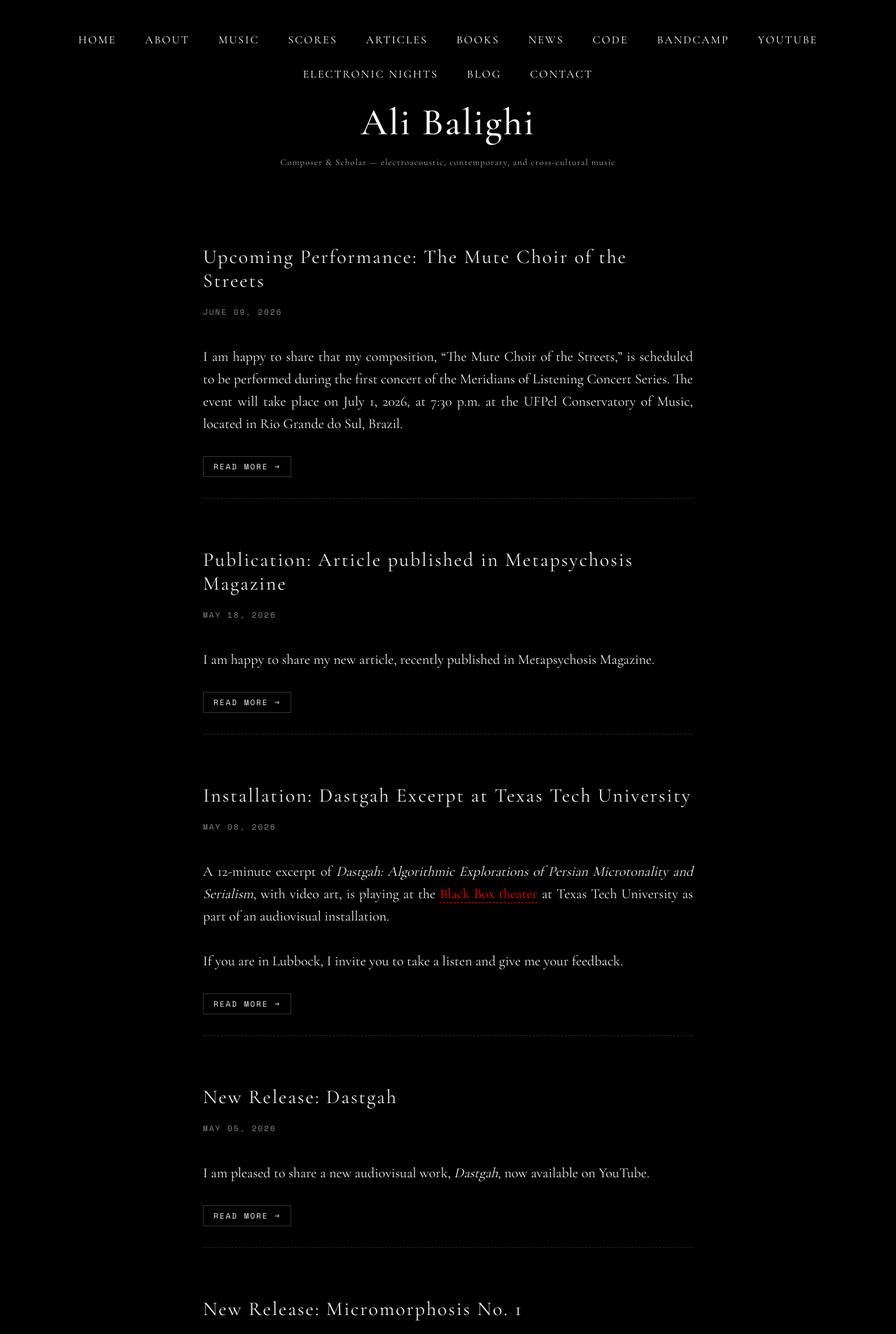
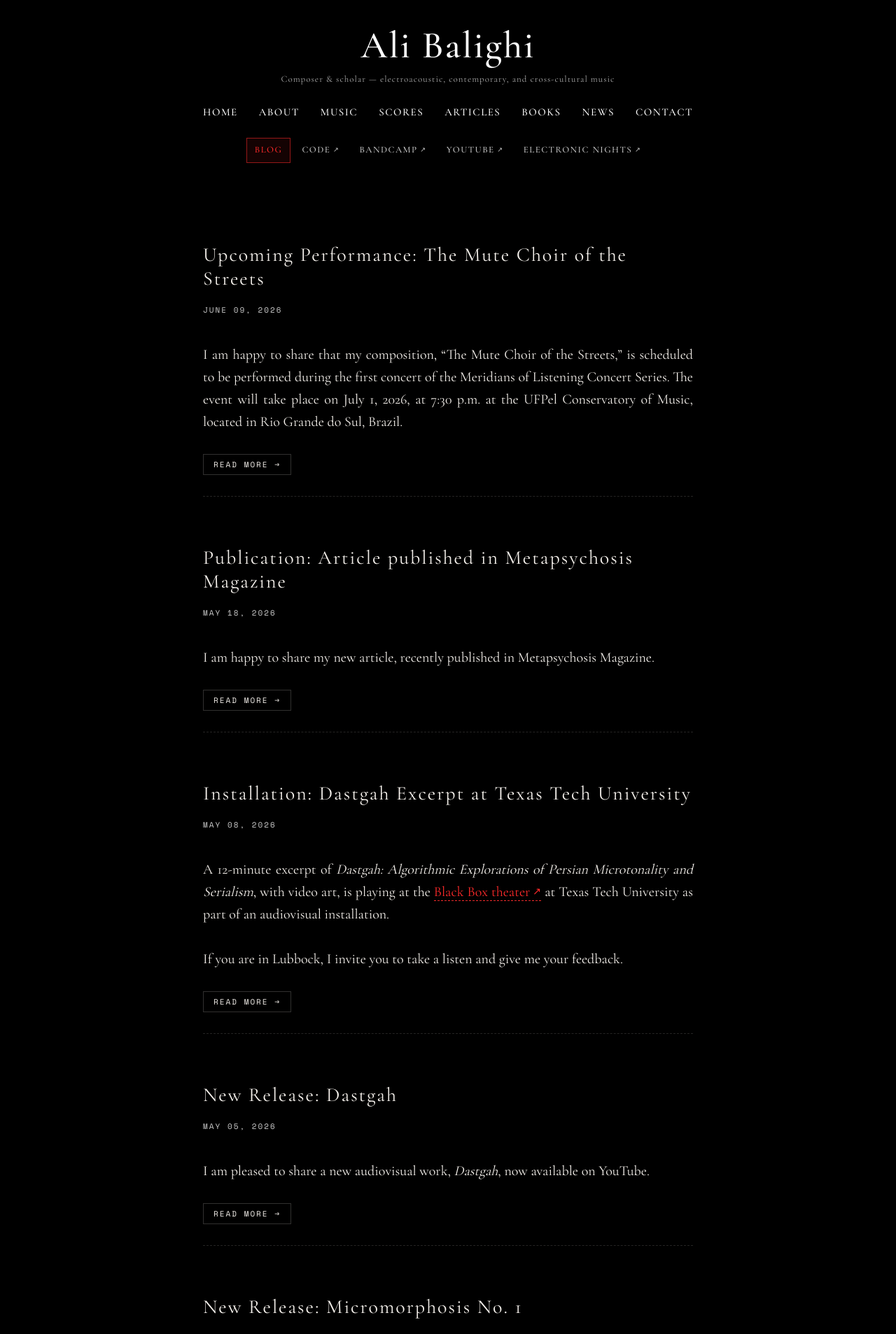
Before and after one commit to alib65/blog, a Jekyll site: the page built from index.html, in a window 1280 px wide. Shown: the top 1907 px of the page at 70% size. Built offline with Jekyll 4.4.1, drawn with Linux system fonts in a browser that asks for light colours.

Commit message:
Refactor default layout with improved styles and structure
Updated HTML structure and styles for better responsiveness and aesthetics.

```diff
--- a/_layouts/default.html
+++ b/_layouts/default.html
@@ -8,18 +8,24 @@
 
     <link rel="preconnect" href="https://fonts.googleapis.com">
     <link rel="preconnect" href="https://fonts.gstatic.com" crossorigin>
-  <link href="https://fonts.googleapis.com/css2?family=Cormorant+Garamond:wght@400;500;700&family=Space+Mono&display=swap" rel="stylesheet">
+    <link href="https://fonts.googleapis.com/css2?family=Cormorant+Garamond:wght@400;500;700&amp;family=Space+Mono&amp;display=swap" rel="stylesheet">
 
     <style>
         :root {
-      --bg-color: #000000; /* Simple Pure Black */
-      --text-main: #F4F0EB; /* Bone white */
-      --text-dim: #888888;
-      --accent-color: #ff0000; /* Red */
-      --border-color: rgba(244, 240, 235, 0.15);
+            --bg-color: #000000;
+            --text-main: #f4f0eb;
+            --text-dim: #cccccc;
+            --text-muted: #999999;
+            --accent-color: #ff2a2a;
+            --border-color: rgba(244, 240, 235, 0.18);
         }
 
         * { box-sizing: border-box; margin: 0; padding: 0; }
+
+        html {
+            color-scheme: dark;
+            scroll-behavior: smooth;
+        }
 
         /* --- CORE STYLES --- */
         body {
@@ -31,58 +37,103 @@
             overflow-x: hidden;
         }
 
+        a { color: inherit; }
+
+        a[target="_blank"]::after {
+            content: " ↗";
+            font-size: 0.72em;
+            vertical-align: 0.12em;
+        }
+
+        :focus-visible {
+            outline: 3px solid var(--accent-color);
+            outline-offset: 4px;
+        }
+
+        .skip-link {
+            position: fixed;
+            top: 12px;
+            left: 12px;
+            z-index: 10000;
+            transform: translateY(-160%);
+            background: var(--text-main);
+            color: #000000;
+            padding: 10px 14px;
+            font-family: 'Space Mono', monospace;
+            font-size: 12px;
+            text-decoration: none;
+        }
+
+        .skip-link:focus { transform: translateY(0); }
+
         /* Page Scrollbar */
         ::-webkit-scrollbar { width: 8px; }
         ::-webkit-scrollbar-track { background: #000000; }
-    ::-webkit-scrollbar-thumb { background: #333333; border-radius: 4px; }
+        ::-webkit-scrollbar-thumb { background: #444444; border-radius: 4px; }
         ::-webkit-scrollbar-thumb:hover { background: var(--accent-color); }
 
         /* --- UI LAYOUT (Menu & Title) --- */
-    #top-container {
+        .site-header {
+            display: flex;
             width: 100%;
-      display: flex;
             flex-direction: column;
             align-items: center;
-      padding-top: 40px;
-      padding-bottom: 20px;
-      gap: 25px;
+            gap: 18px;
+            padding: 38px 20px 24px;
         }
 
-    .menu {
+        .menu, .social-menu {
             display: flex;
+            max-width: 1000px;
             flex-wrap: wrap;
             justify-content: center;
-      gap: 15px;
-      max-width: 90%;
+            gap: 6px;
+        }
+
+        .social-menu {
+            gap: 4px;
         }
 
         .highlight {
-      font-family: 'Cormorant Garamond', monospace;
+            min-height: 36px;
+            border: 1px solid transparent;
             color: #ffffff;
-      padding: 6px 12px;
+            cursor: pointer;
+            font: 500 15px/1.3 'Cormorant Garamond', Georgia, serif;
+            letter-spacing: 1.5px;
+            padding: 8px 11px;
+            text-align: center;
             text-decoration: none;
-      font-size: 16px;
-      letter-spacing: 2px;
-      border: 1px solid transparent;
-      transition: all 0.3s ease;
-      cursor: pointer;
+            text-transform: uppercase;
+            transition: color 0.2s ease, border-color 0.2s ease, background 0.2s ease;
             user-select: none;
-      text-transform: uppercase;
         }
 
-    .highlight:hover {
+        .social-menu .highlight {
+            color: var(--text-dim);
+            font-size: 13px;
+        }
+
+        .highlight:hover,
+        .highlight[aria-current="page"] {
             color: var(--accent-color);
-      border-color: rgba(255, 0, 0, 0.3);
-      text-shadow: 0 0 10px rgba(255, 0, 0, 0.5);
-      background: rgba(255, 0, 0, 0.05);
-      transform: scale(1.02);
+            border-color: rgba(255, 42, 42, 0.55);
+            background: rgba(255, 42, 42, 0.08);
+        }
+
+        .highlight[aria-current="page"] {
+            cursor: default;
         }
 
         /* --- IDENTITY / TITLE STYLES --- */
-    .identity { text-align: center; }
+        .identity {
+            text-align: center;
+        }
 
-    .identity h1 a {
-      font-family: 'Cormorant Garamond', serif;
+        .identity .site-name {
+            display: inline-block;
+            margin: 0;
+            font-family: 'Cormorant Garamond', Georgia, serif;
             font-size: 54px;
             font-weight: 500;
             letter-spacing: 2px;
@@ -92,11 +143,11 @@
         }
 
         .subtitle-text {
-      font-family: 'Cormorant Garamond', monospace;
             font-size: 13px;
             color: #aaaaaa;
-      margin-top: 12px;
+            margin: 12px 0 0;
             letter-spacing: 1px;
+            line-height: 1.5;
         }
 
         /* --- MAIN CONTENT & POST STYLES --- */
@@ -189,18 +240,29 @@
 
         /* --- MOBILE RESPONSIVENESS --- */
         @media (max-width: 768px) {
-      #top-container { padding-top: 25px; gap: 20px; }
+            .site-header {
+                gap: 14px;
+                padding: 24px 14px 18px;
+            }
 
-      .menu { gap: 8px; }
+            .menu, .social-menu { gap: 4px; }
 
-      .highlight { font-size: 10px; padding: 5px 8px; }
+            .highlight {
+                min-height: 44px;
+                padding: 10px;
+                font-size: 13px;
+                letter-spacing: 1px;
+            }
 
-      .identity h1 a { font-size: 36px; }
+            .social-menu .highlight { font-size: 12px; }
+
+            .identity .site-name { font-size: 38px; }
 
             .subtitle-text {
-        font-size: 10px;
-        line-height: 1.4;
-        padding: 0 15px;
+                max-width: 600px;
+                margin-top: 10px;
+                padding: 0 12px;
+                font-size: 12px;
             }
 
             main { padding: 0 20px; margin: 10px auto 40px auto; }
@@ -210,8 +272,15 @@
 </head>
 <body>
 
-  <header id="top-container">
-    <nav class="menu">
+<a class="skip-link" href="#main-content">Skip to main content</a>
+
+<header class="site-header">
+    <div class="identity">
+        <a class="site-name" href="https://alibalighi.com/">Ali Balighi</a>
+        <p class="subtitle-text">Composer &amp; scholar — electroacoustic, contemporary, and cross-cultural music</p>
+    </div>
+
+    <nav class="menu" aria-label="Primary navigation">
         <a href="https://alibalighi.com/index.html" class="highlight">HOME</a>
         <a href="https://alibalighi.com/about.html" class="highlight">ABOUT</a>
         <a href="https://alibalighi.com/music.html" class="highlight">MUSIC</a>
@@ -219,21 +288,19 @@
         <a href="https://alibalighi.com/articles.html" class="highlight">ARTICLES</a>
         <a href="https://alibalighi.com/books.html" class="highlight">BOOKS</a>
         <a href="https://alibalighi.com/news.html" class="highlight">NEWS</a>
-      <a href="https://github.com/alib65" target="_blank" class="highlight">CODE</a>
-      <a href="https://alibalighi.bandcamp.com/" target="_blank" class="highlight">BANDCAMP</a>
-      <a href="https://www.youtube.com/@AliBalighi" target="_blank" class="highlight">YOUTUBE</a>
-      <a href="https://electronicnights.github.io" target="_blank" class="highlight">ELECTRONIC NIGHTS</a>
-      <a href="{{ '/' | relative_url }}" class="highlight">BLOG</a>
         <a href="https://alibalighi.com/contact.html" class="highlight">CONTACT</a>
     </nav>
 
-    <div class="identity">
-      <h1><a href="https://alibalighi.com">Ali Balighi</a></h1>
-      <div class="subtitle-text">Composer & Scholar — electroacoustic, contemporary, and cross-cultural music</div>
-    </div>
+    <nav class="social-menu" aria-label="External links">
+        <a href="{{ '/' | relative_url }}" class="highlight" aria-current="page">BLOG</a>
+        <a href="https://github.com/alib65" target="_blank" rel="noopener noreferrer" class="highlight">CODE</a>
+        <a href="https://alibalighi.bandcamp.com/" target="_blank" rel="noopener noreferrer" class="highlight">BANDCAMP</a>
+        <a href="https://www.youtube.com/@AliBalighi" target="_blank" rel="noopener noreferrer" class="highlight">YOUTUBE</a>
+        <a href="https://electronicnights.github.io" target="_blank" rel="noopener noreferrer" class="highlight">ELECTRONIC NIGHTS</a>
+    </nav>
 </header>
 
-  <main>
+<main id="main-content">
     {{ content }}
 </main>
 
```
Lines whose indentation alone changed are shown as unchanged.
